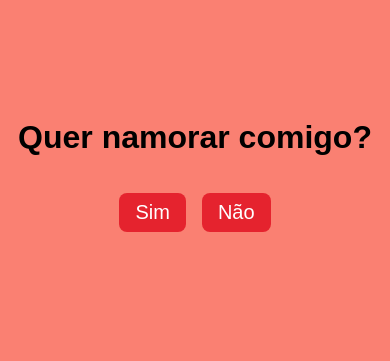
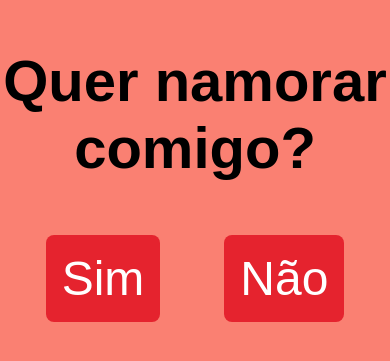
Before and after one commit to matteuscarvalho/teste, a plain HTML site: page index.html in a window 390 px wide. Shown: the part 257-618 px from the top of the page. Drawn offline with Linux system fonts and the light colour scheme.

Commit message:
teste  1

```diff
--- a/index.html
+++ b/index.html
@@ -2,7 +2,7 @@
 <html>
   <head>
     <meta charset="UTF-8" />
-    <title>Teste</title>
+    <title>teste</title>
     <style>
        body {
         display: flex;
@@ -21,6 +21,12 @@
         text-align: center;
       }
 
+      @media screen and (max-width: 992px){
+        h1 {
+          font-size: 58px;
+        }
+      }
+
       .container {
         width: 100vh;
         height: 100vh;
@@ -37,9 +43,10 @@
         margin-top: 16px;
       }
 
+
       button {
         font-size: 20px;
-        margin: 0 8px;
+        margin: 0 32px;
         border:none;
         outline: none;
         border-radius: 8px;
@@ -47,6 +54,14 @@
         background: #E5232E;
         padding: 8px 16px;
       }
+
+      @media screen and (max-width: 992px){
+        button {
+          padding: 16px 16px;
+          font-size: 48px;
+        }
+      }
+
     </style>
   </head>
   <body>
```
